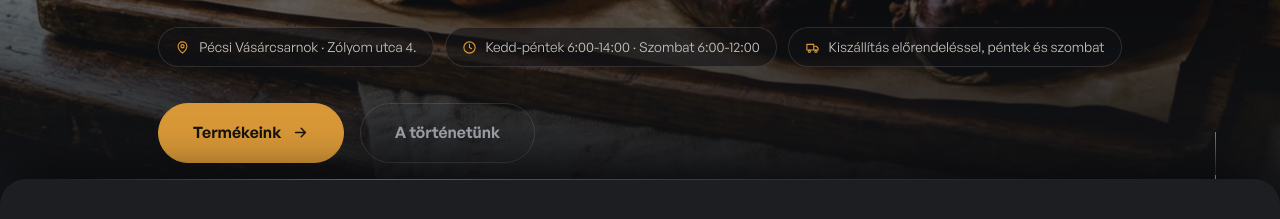
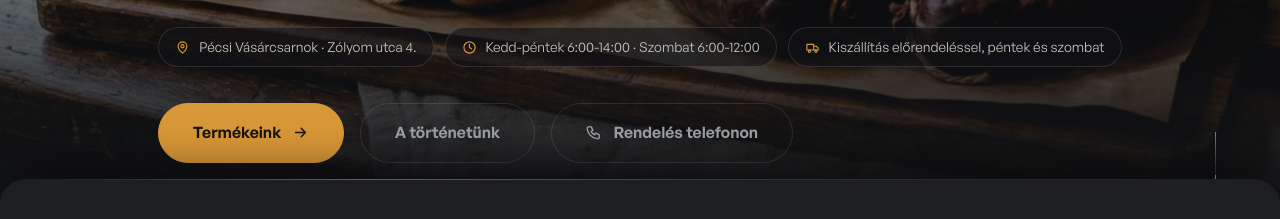
Before and after one commit to marozsandavid05-cmd/hegyhati-szurke-eredeti, a plain HTML site: page index.html in a window 1280 px wide. Shown: the part 581-800 px from the top of the page. Drawn offline with Linux system fonts and the light colour scheme.

Commit message:
Főoldal: Rendelés telefonon hívógomb a kezdőképernyőn

```diff
--- a/index.html
+++ b/index.html
@@ -77,6 +77,7 @@
       <a href="termekek.html" class="btn btn--solid" data-magnet>Termékeink
         <svg viewBox="0 0 24 24" fill="none" stroke="currentColor" stroke-width="2" stroke-linecap="round" stroke-linejoin="round"><path d="M5 12h14M13 6l6 6-6 6"/></svg></a>
       <a href="rolunk.html" class="btn btn--ghost" data-magnet>A történetünk</a>
+      <a href="tel:+36303007422" class="btn btn--ghost num-tab" data-magnet aria-label="Rendelés telefonon: +36 30 300 7422"><svg viewBox="0 0 24 24" fill="none" stroke="currentColor" stroke-width="2" stroke-linecap="round" stroke-linejoin="round" aria-hidden="true"><path d="M5 4h4l2 5-2.5 1.5a12 12 0 0 0 5 5L15 13l5 2v4a2 2 0 0 1-2 2A16 16 0 0 1 3 6a2 2 0 0 1 2-2Z"/></svg>Rendelés telefonon</a>
     </div>
   </div>
   <div class="scroll-hint" aria-hidden="true"></div>
```
